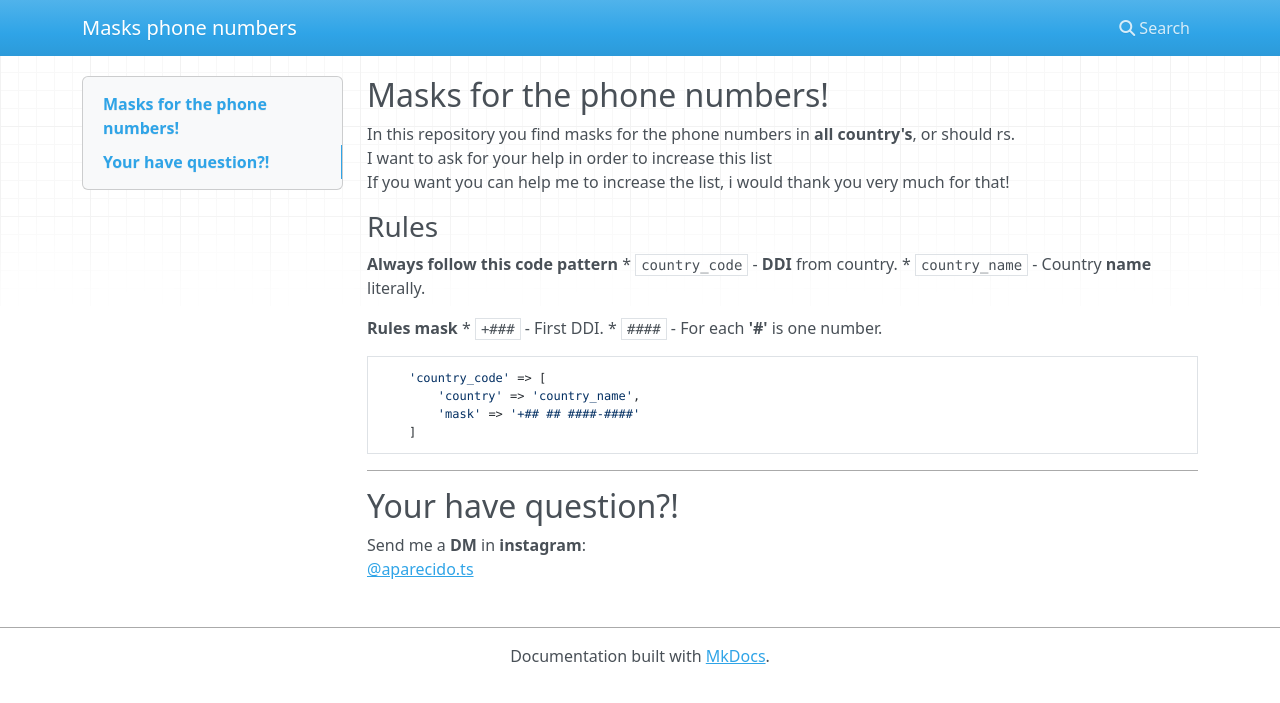
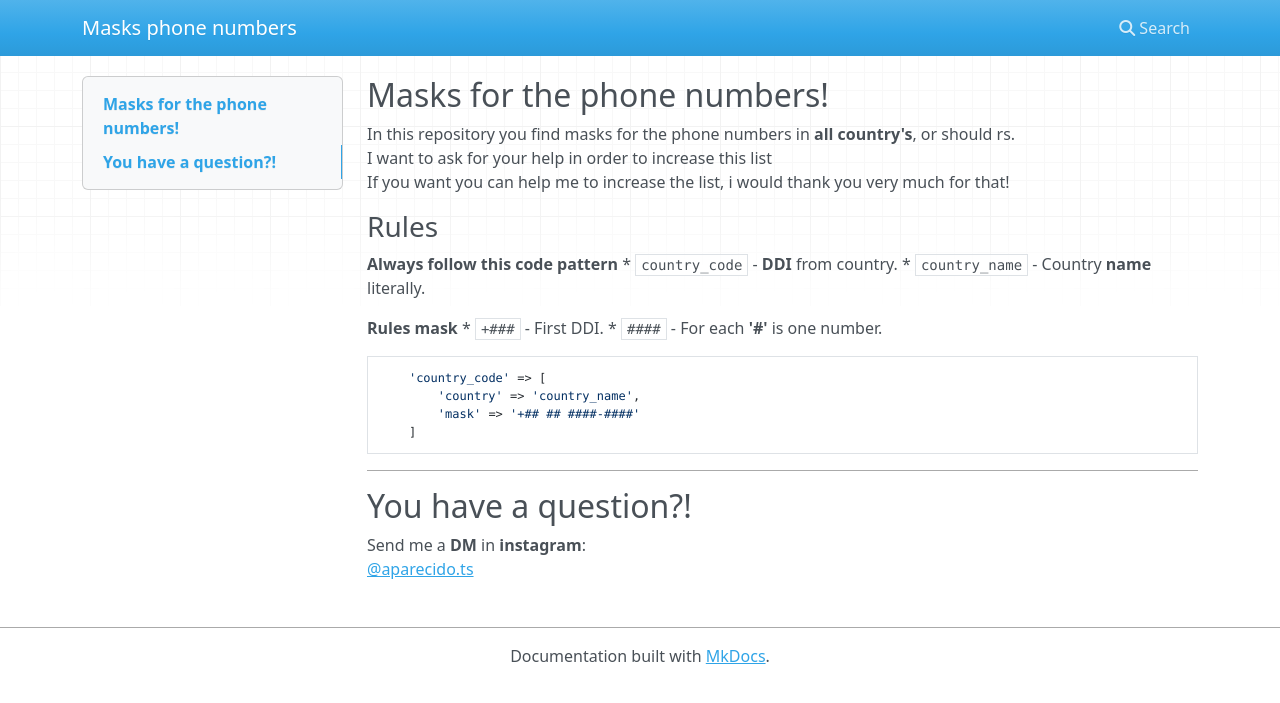
Before and after one commit to Oaparecido/mask-phone-numbers-all-countrys, an MkDocs documentation site: the page built from docs/README.md, in a window 1280 px wide. Shown: the top 703 px of the page. Built offline with MkDocs 1.6.1, drawn with Linux system fonts in a browser that asks for light colours; nearby versions of some CDN libraries.

Commit message:
Update README.md

```diff
--- a/docs/README.md
+++ b/docs/README.md
@@ -23,7 +23,7 @@ If you want you can help me to increase the list, i would thank you very much fo
 
 ---
 
-## Your have question?!
+## You have a question?!
 
 Send me a **DM** in **instagram**:
 [@aparecido.ts](https://www.instagram.com/aparecido.ts/)
```
